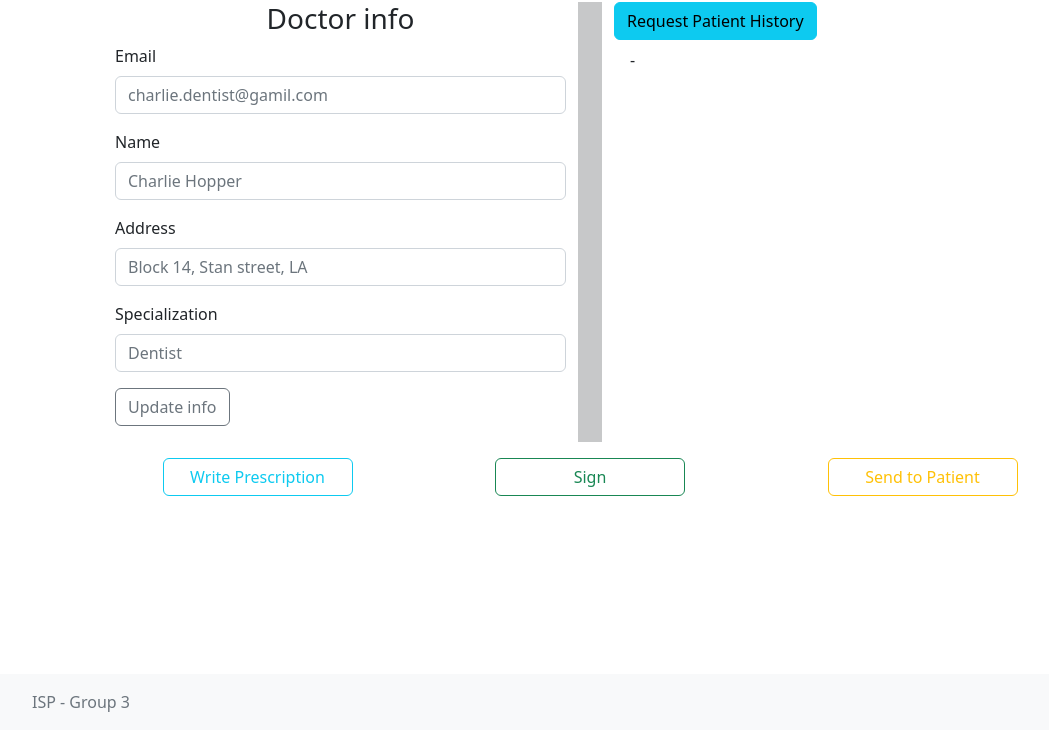
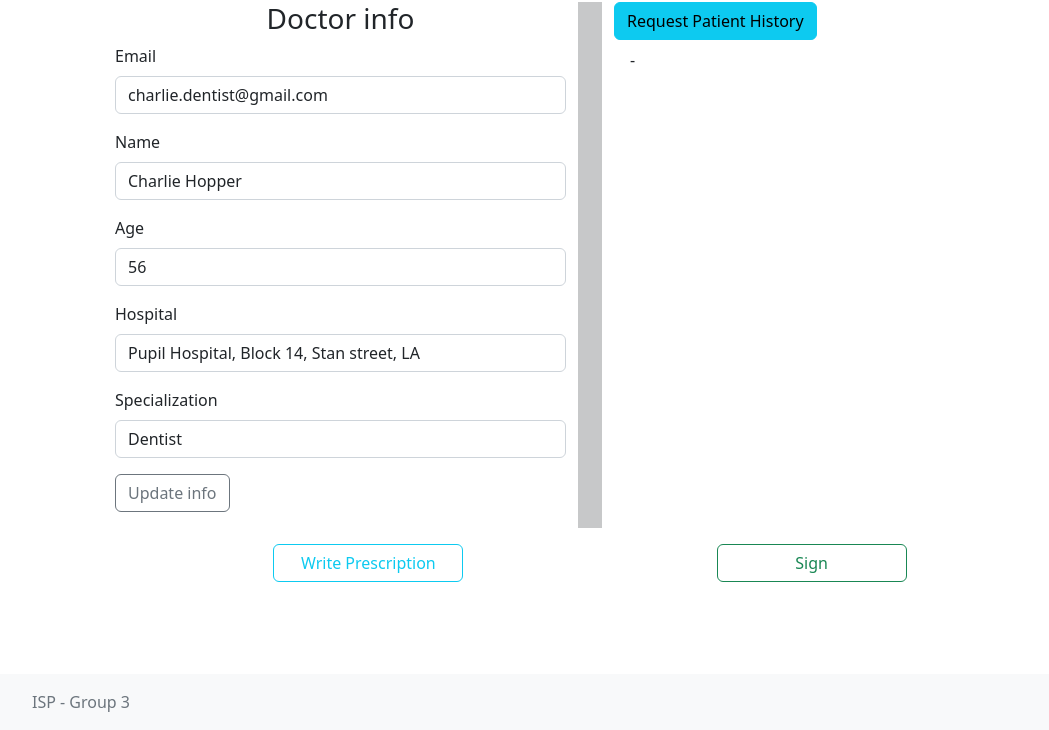
Before and after one commit to athreyashreyas/MedChain, a Flask app: page /doctor in a window 1280 px wide. Shown: the part 70-800 px from the top of the page, without its empty margins (50-1099 px from the left). Run offline with Flask 2, Linux system fonts and the light colour scheme.

Commit message:
Update Doctor.html

```diff
--- a/templates/Doctor.html
+++ b/templates/Doctor.html
@@ -15,10 +15,10 @@
         <div class="container">
             <header class="d-flex justify-content-center py-3">
                 <ul class="nav nav-pills">
-                    <li class="nav-item"><a href="./Patient.html" class="nav-link">Patient</a></li>
+                    <li class="nav-item"><a href="patient" class="nav-link">Patient</a></li>
                     <li class="nav-item"><a href="#" class="nav-link active">Doctor</a></li>
-                    <li class="nav-item"><a href="./Chemist.html" class="nav-link">Chemist</a></li>
-                    <li class="nav-item"><a href="./About.html" class="nav-link">About</a></li>
+                    <li class="nav-item"><a href="chemist" class="nav-link">Chemist</a></li>
+                    <li class="nav-item"><a href="about" class="nav-link">About</a></li>
                 </ul>
             </header>
         </div>
@@ -26,32 +26,39 @@
 
     <main class="container">
         <div class="row justify-content-center mb-3">
+            <!-- Doctor Info -->
             <div class="col-5">
                 <div>
                     <h3 class="d-flex justify-content-center">Doctor info</h3>
-                    <form method="post" action="#">
+                    <form method="post" action="doctor">
 
                         <div class="mb-3">
                             <label class="form-label" for="email">Email</label>
                             <input type="email" id="email" name="email" class="form-control"
-                                placeholder="charlie.dentist@gamil.com">
+                                placeholder="charlie.dentist@gmail.com" value="charlie.dentist@gmail.com">
                         </div>
 
                         <div class="mb-3">
                             <label class="form-label" for="name">Name</label>
-                            <input type="text" id="name" name="name" class="form-control" placeholder="Charlie Hopper">
+                            <input type="text" id="name" name="name" class="form-control" placeholder="Charlie Hopper" value="Charlie Hopper">
                         </div>
 
                         <div class="mb-3">
-                            <label class="form-label" for="address">Address</label>
-                            <input type="text" id="address" name="address" class="form-control"
-                                placeholder="Block 14, Stan street, LA">
+                            <label class="form-label" for="age">Age</label>
+                            <input type="number" id="age" name="age" class="form-control"
+                                placeholder="56" value="56">
+                        </div>
+
+                        <div class="mb-3">
+                            <label class="form-label" for="hospital">Hospital</label>
+                            <input type="text" id="hospital" name="hospital" class="form-control"
+                                placeholder="Pupil Hospital, Block 14, Stan street, LA" value="Pupil Hospital, Block 14, Stan street, LA">
                         </div>
 
                         <div class="mb-3">
                             <label class="form-label" for="specialization">Specialization</label>
                             <input type="text" id="specialization" name="specialization" class="form-control"
-                                placeholder="Dentist">
+                                placeholder="Dentist" value="Dentist">
                         </div>
 
                         <div class="mb-3">
@@ -63,6 +70,7 @@
 
             <div class="vr"></div>
 
+            <!-- Requested History -->
             <div class="col-5">
                 <div>
                     <button type="button" class="btn btn-info">Request Patient History</button>
@@ -73,13 +81,14 @@
             </div>
         </div>
 
+        <!-- BUTTONS -->
         <div class="row justify-content-evenly mb-3">
             <button type="button" class="btn btn-outline-info col-2" data-bs-toggle="modal"
                 data-bs-target="#write-prescription">Write Prescription</button>
             <button type="button" class="btn btn-outline-success col-2" id="notify-sign">Sign</button>
-            <button type="button" class="btn btn-outline-warning col-2">Send to Patient</button>
         </div>
 
+        <!-- Prescription POP-UP -->
         <div class="modal fade" id="write-prescription" tabindex="-1">
             <div class="modal-dialog">
                 <div class="modal-content">
@@ -88,19 +97,20 @@
                         <button type="button" class="btn-close" data-bs-dismiss="modal" aria-label="Close"></button>
                     </div>
                     <div class="modal-body">
-                        <div class="mb-3">
+                        <form action="prescription" method="post" class="mb-3" id="prescription">
                             <label for="prescription" class="form-label">Prescription</label>
-                            <textarea class="form-control" id="prescription" rows="3"></textarea>
-                        </div>
+                            <textarea class="form-control" rows="3" name="prescription"></textarea>
+                        </form>
                     </div>
                     <div class="modal-footer">
-                        <button type="submit" class="btn btn-primary">Submit</button>
+                        <button type="submit" class="btn btn-primary" form="prescription">Submit</button>
                         <button type="button" class="btn btn-secondary" data-bs-dismiss="modal">Close</button>
                     </div>
                 </div>
             </div>
         </div>
 
+        <!-- Sign-in notification -->
         <div class="toast-container position-fixed bottom-0 end-0 p-3">
             <div id="sign" class="toast" role="alert" aria-live="assertive" aria-atomic="true">
                 <div class="d-flex  text-bg-success bg-opacity-75 rounded">
```
